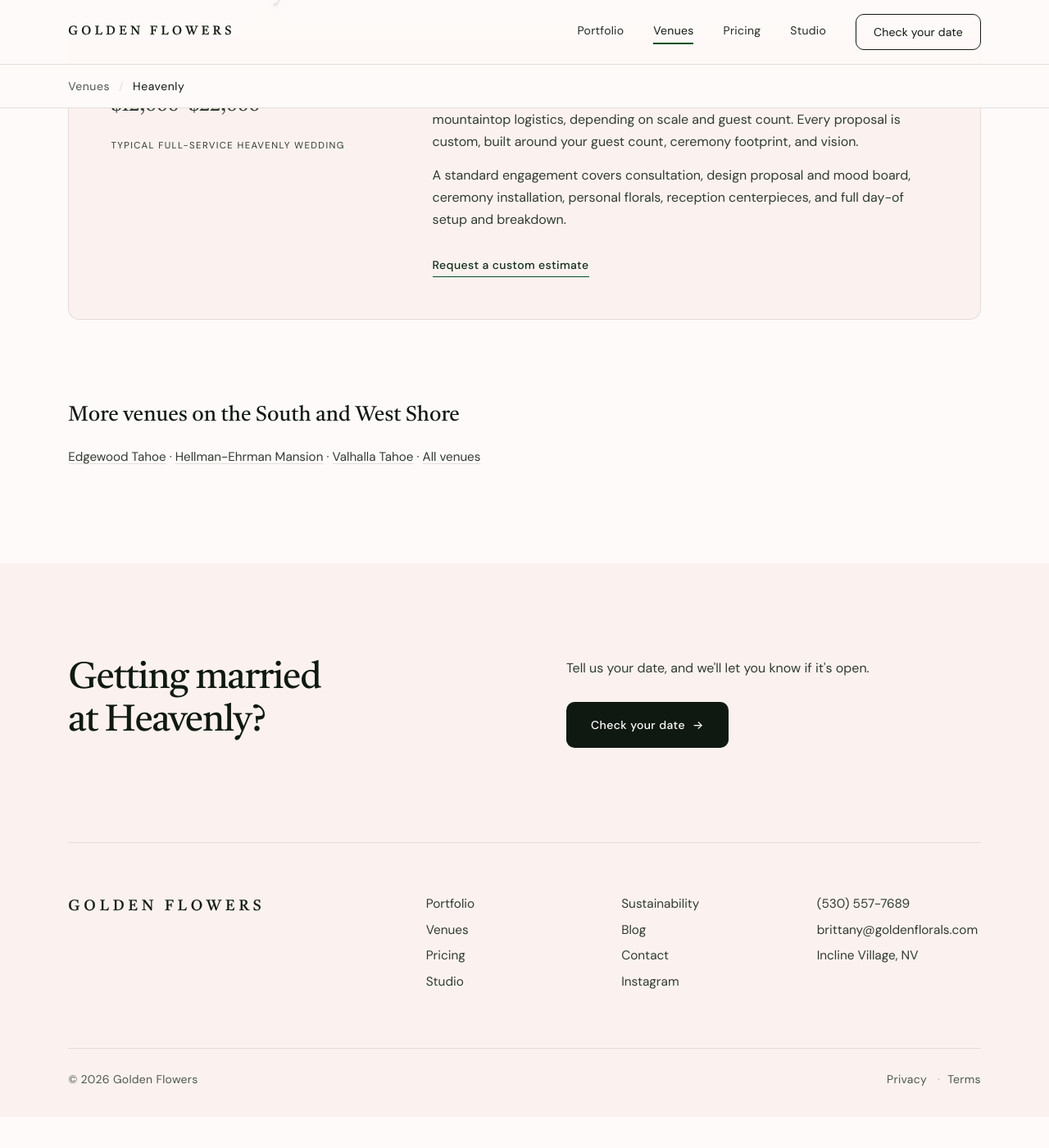
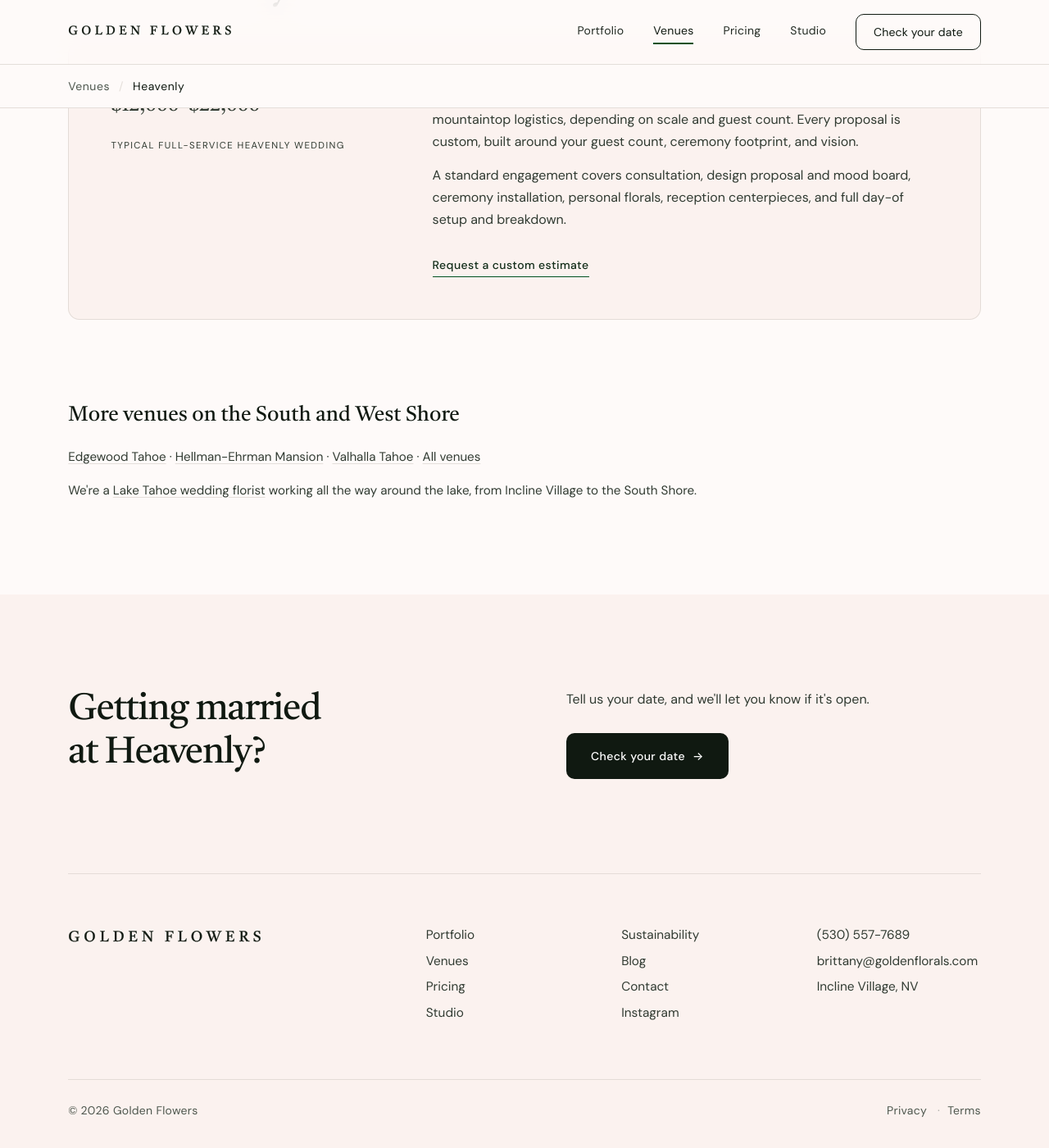
Before and after one commit to jshplhm/goldenflowers, a Jekyll site: the page built from venues/heavenly/index.md, in a window 1280 px wide and 1400 px high, scrolled down 2399 px. Shown: the whole window at 82% size. Built offline with Jekyll 4.4.1, drawn with Linux system fonts in a browser that asks for light colours; before the commit the page ends 3761 px from its top, so only the background shows below that.

Commit message:
Venue pages say who we are in a sentence, with the home page linked in words
Co-Authored-By: Claude Opus 5.5 <noreply@anthropic.com>

```diff
--- a/_data/venues_page.yml
+++ b/_data/venues_page.yml
@@ -15,6 +15,22 @@ nearby:
   south: More venues on the South and West Shore
   all: All venues
 
+# One sentence under that line, linking the home page in words. Three parts so
+# the middle part can be the link: before + link + after.
+who:
+  north:
+    before: Golden Flowers is a
+    link: Lake Tahoe wedding florist
+    after: " based in Incline Village, on the North Shore."
+  truckee:
+    before: Golden Flowers is a
+    link: wedding florist for Lake Tahoe and Truckee
+    after: ", with a studio in Incline Village."
+  south:
+    before: We're a
+    link: Lake Tahoe wedding florist
+    after: " working all the way around the lake, from Incline Village to the South Shore."
+
 not_listed:
   label: Somewhere else?
   heading: Don't see your venue?
--- a/_layouts/venue.html
+++ b/_layouts/venue.html
@@ -127,6 +127,14 @@ migration, so this is the same component, not a new one. {%- endcomment -%}
     {%- endif -%}{%- endfor -%}
     <span class="vl-i"><a href="{{ site.baseurl }}/venues"><span data-ed="venues_page:nearby.all">{{ site.data.venues_page.nearby.all }}</span></a></span>
   </p>
+  {%- comment -%} One sentence saying who we are, with the home page linked in
+  words (2026-10-10). The only links to the home page were the logo and the
+  menu, which tell a crawler nothing about what the page is. Worded per area
+  so thirteen pages do not carry the same line. {%- endcomment -%}
+  {%- assign who = site.data.venues_page.who[page.area] -%}
+  {%- if who %}
+  <p class="v-near-who"><span data-ed="venues_page:who.{{ page.area }}.before">{{ who.before }}</span> <a href="{{ site.baseurl }}/"><span data-ed="venues_page:who.{{ page.area }}.link">{{ who.link }}</span></a><span data-ed="venues_page:who.{{ page.area }}.after">{{ who.after }}</span></p>
+  {%- endif %}
 </section>
 {%- endif %}
 <div class="cta-section">
```
Also changed, not shown: .pages.yml, assets/css/redesign.css.
